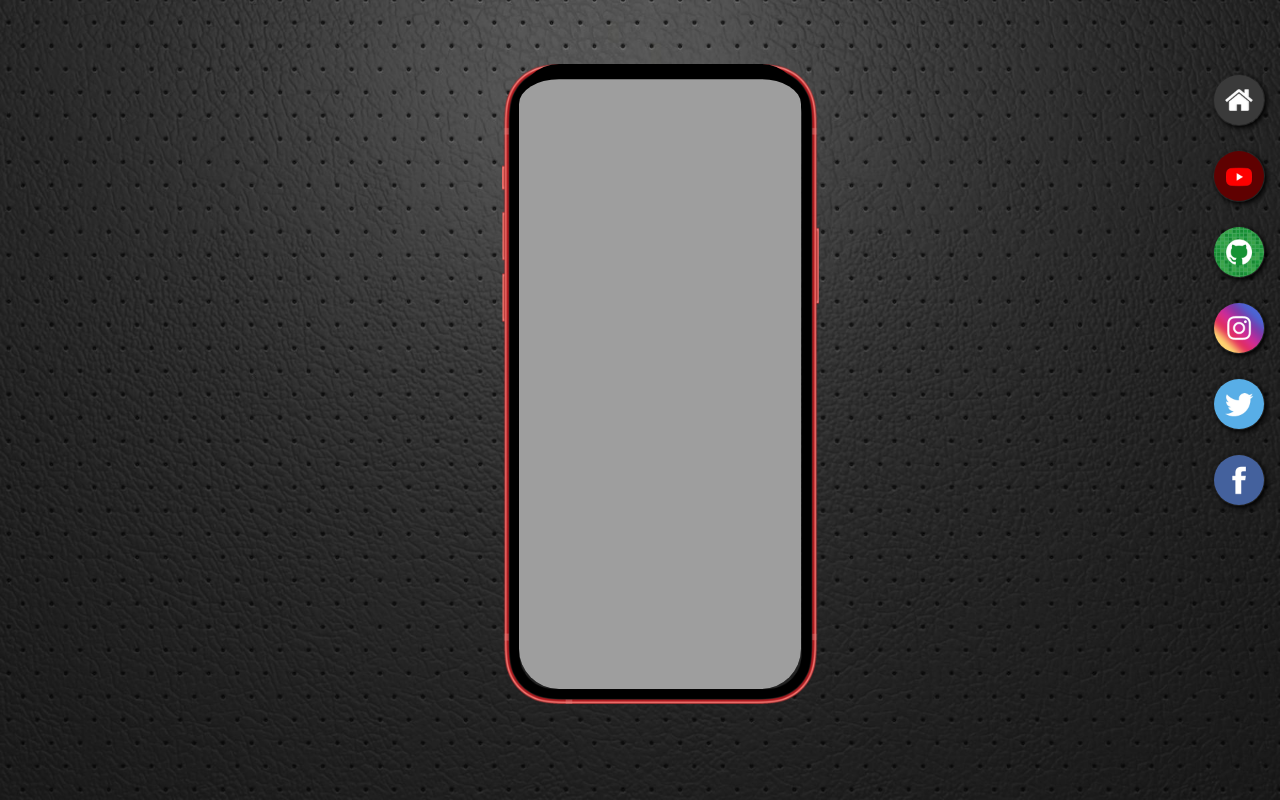
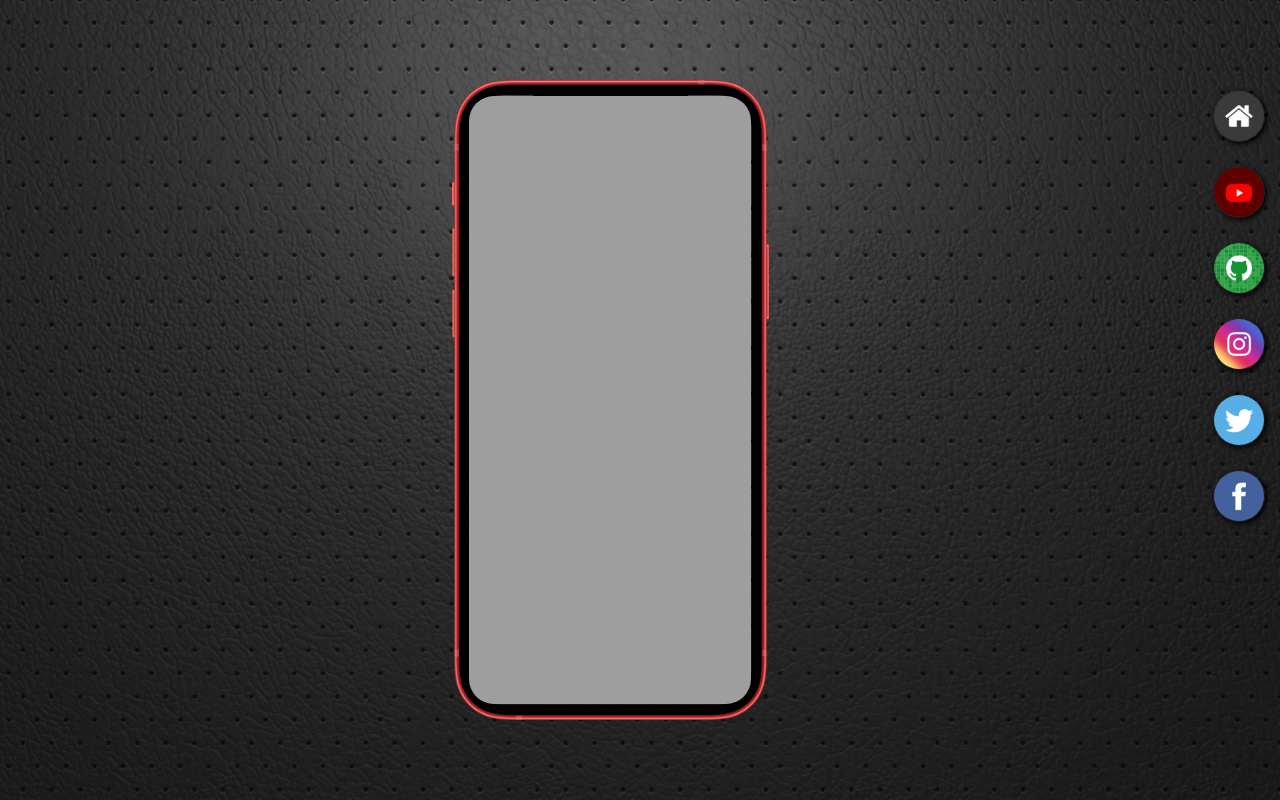
Before and after one commit to marioander/projeto-social, a plain HTML site: page index.html in a window 1280 px wide. Drawn offline with Linux system fonts and the light colour scheme.

Commit message:
ajustes css

```diff
--- a/estilos/style.css
+++ b/estilos/style.css
@@ -14,31 +14,27 @@ body {
 }
 
 .container {
-    display: block;
     position: relative;
     margin: auto;
-    padding-top: 5%;
+    padding-top: 10vh;
     width: 34.5vh;
+    left: -50px;
 }
 
 .iphone {
     height: 80vh;
     width: auto;
     position: absolute;
-    display: block;
-    margin: auto;
 }
 
 iframe {
-    padding-top: 1.9vh;
+    margin-top: 2vh;
     left: 2.1vh;
     position: absolute;
-    height: 76.2vh;
+    height: 76vh;
     width: 35.3vh;
-    border-radius: 40px;
-    overflow: hidden;
+    border-radius: 25px;
     background-color: black;
-
 }
 
 .icones {
```
